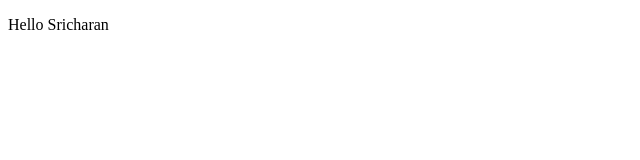
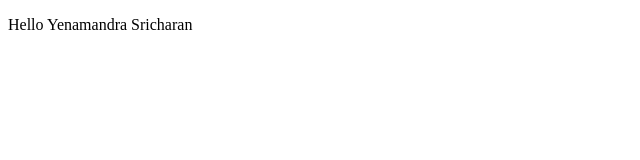
Before and after one commit to yenme6/yenme6.github.io, a plain HTML site: page index.html in a window 1280 px wide. Shown: the whole page, without its empty margins (0-640 px from the left). Drawn offline with Linux system fonts and the light colour scheme.

Commit message:
Added yenamandra

```diff
--- a/index.html
+++ b/index.html
@@ -7,7 +7,7 @@
 </head>
 <body>
     <p>
-        Hello Sricharan
+        Hello Yenamandra Sricharan
     </p>
 </body>
 </html>
```
